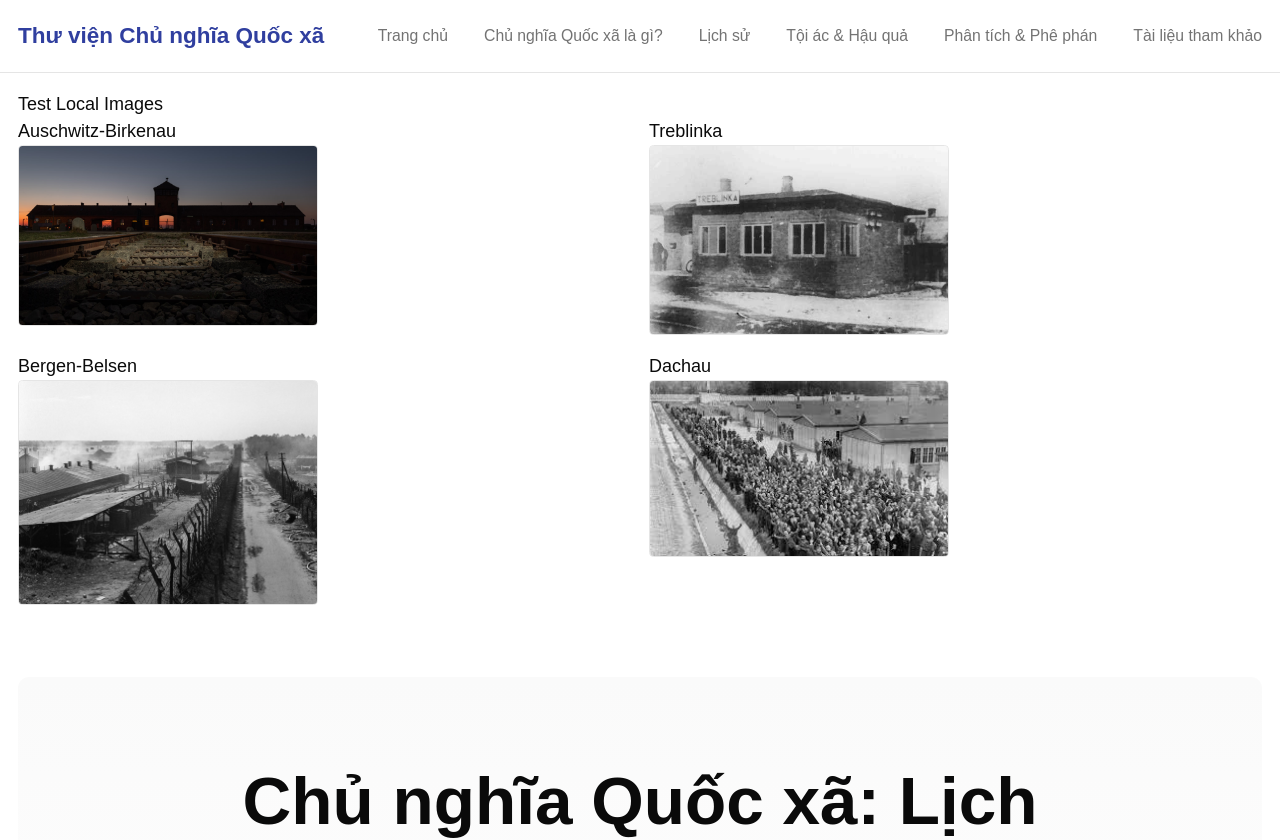
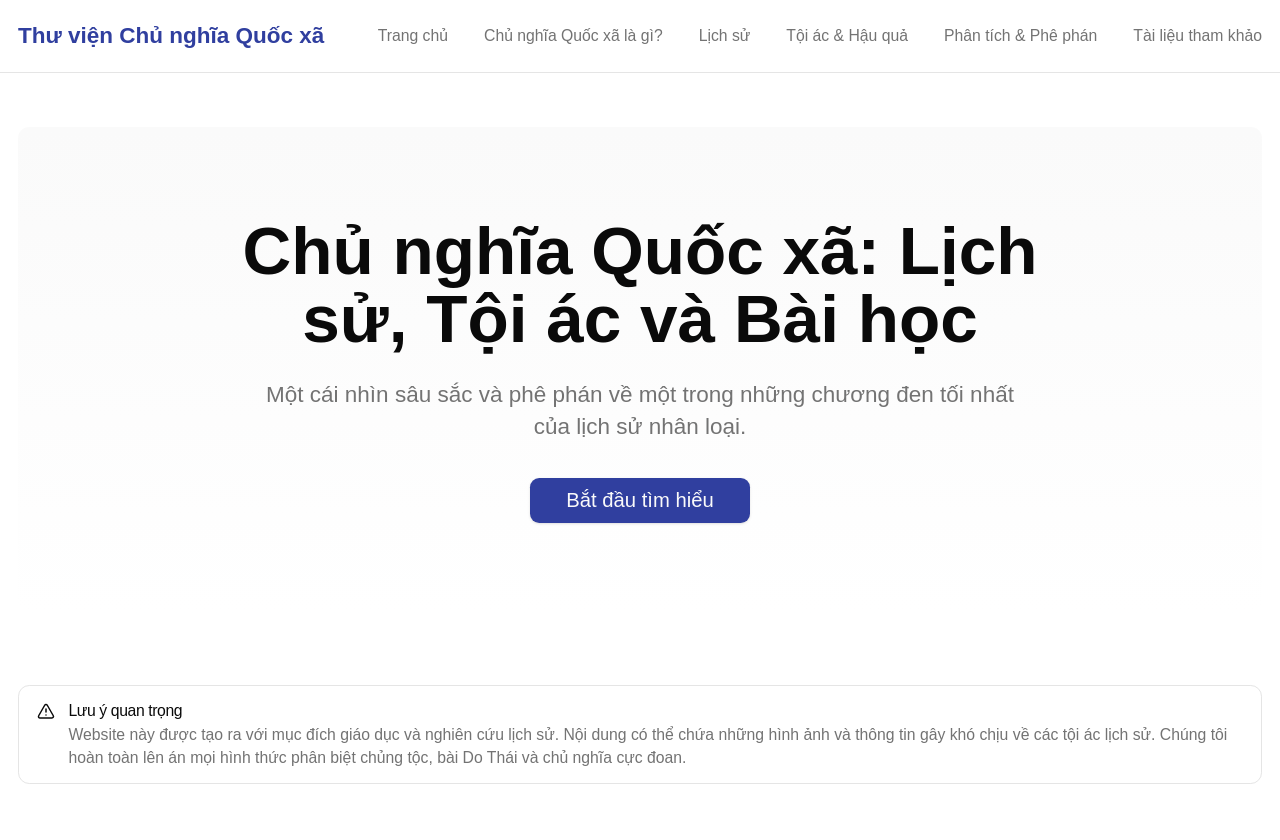
Before and after one commit to Pinlo754/Nazism, a Next.js app: page / in a window 1280 px wide. Shown: the top 840 px of the page. Built offline with nearby package versions, Linux system fonts and the light colour scheme.

Commit message:
Merge branch hien and update page Atrocities

```diff
--- a/package.json
+++ b/package.json
@@ -9,6 +9,7 @@
     "lint": "eslint"
   },
   "dependencies": {
+    "@radix-ui/react-avatar": "^1.1.10",
     "@radix-ui/react-dialog": "^1.1.15",
     "@radix-ui/react-slot": "^1.2.3",
     "@tanstack/react-query": "^5.90.2",
--- a/src/app/page.tsx
+++ b/src/app/page.tsx
@@ -1,10 +1,8 @@
 import HomePageView from "@/views/HomeView";
-import ImageTest from "@/components/image-test";
 
 export default function Home() {
   return (
     <div>
-      <ImageTest />
       <HomePageView/>
     </div>
   );
--- a/src/components/image-test.tsx
+++ /dev/null
@@ -1,51 +0,0 @@
-import Image from "next/image"
-
-export default function ImageTest() {
-  return (
-    <div className="p-4">
-      <h2>Test Local Images</h2>
-      <div className="grid grid-cols-2 gap-4">
-        <div>
-          <h3>Auschwitz-Birkenau</h3>
-          <Image
-            src="/assets/camps/Auschwitz-Birkenau.png"
-            alt="Auschwitz-Birkenau"
-            width={300}
-            height={200}
-            className="border rounded"
-          />
-        </div>
-        <div>
-          <h3>Treblinka</h3>
-          <Image
-            src="/assets/camps/Treblinka.png"
-            alt="Treblinka"
-            width={300}
-            height={200}
-            className="border rounded"
-          />
-        </div>
-        <div>
-          <h3>Bergen-Belsen</h3>
-          <Image
-            src="/assets/camps/Bergen-Belsen.jpg"
-            alt="Bergen-Belsen"
-            width={300}
-            height={200}
-            className="border rounded"
-          />
-        </div>
-        <div>
-          <h3>Dachau</h3>
-          <Image
-            src="/assets/camps/Dachau.jpg"
-            alt="Dachau"
-            width={300}
-            height={200}
-            className="border rounded"
-          />
-        </div>
-      </div>
-    </div>
-  )
-}
--- /dev/null
+++ b/src/components/survivor-avatar.tsx
@@ -0,0 +1,28 @@
+"use client"
+
+import { Avatar, AvatarFallback, AvatarImage } from "@/components/ui/avatar"
+import { User } from "lucide-react"
+
+interface SurvivorAvatarProps {
+  name: string
+  src?: string
+  className?: string
+}
+
+export default function SurvivorAvatar({ name, src, className = "w-20 h-20" }: SurvivorAvatarProps) {
+  const initials = name
+    .split(" ")
+    .map(word => word[0])
+    .join("")
+    .toUpperCase()
+    .slice(0, 2)
+
+  return (
+    <Avatar className={className}>
+      <AvatarImage src={src} alt={name} />
+      <AvatarFallback className="bg-slate-700 text-white">
+        {src ? initials : <User className="h-8 w-8" />}
+      </AvatarFallback>
+    </Avatar>
+  )
+}
--- a/src/views/AtrocitiesView/index.tsx
+++ b/src/views/AtrocitiesView/index.tsx
@@ -5,9 +5,10 @@ import Image from "next/image"
 import { Card, CardContent, CardDescription, CardHeader, CardTitle } from "@/components/ui/card"
 import { Alert, AlertDescription, AlertTitle } from "@/components/ui/alert"
 import { useStatistics } from "@/lib/data-fetcher"
-import { AlertTriangle, MapPin, Camera } from "lucide-react"
+import { AlertTriangle, MapPin, Camera, Quote, User } from "lucide-react"
 import InteractiveCampsMap from "@/components/interactive-camps-map"
 import HolocaustGallery from "@/components/holocaust-gallery"
+import SurvivorAvatar from "@/components/survivor-avatar"
 
 const fadeUp = {
   hidden: { opacity: 0, y: 30 },
@@ -164,7 +165,7 @@ export default function AtrocitiesPageView() {
                 variants={fadeUp}
                 transition={{ delay: i * 0.2 }}
               >
-              <Card>
+                <Card className="shadow-md hover:shadow-lg transition-shadow duration-300 border-slate-200">
                   <CardHeader>
                     <CardTitle className="text-lg">{g.title}</CardTitle>
                   </CardHeader>
@@ -192,6 +193,140 @@ export default function AtrocitiesPageView() {
           <MapPin className="h-6 w-6" /> Bản đồ các trại tập trung chính
         </h2>
         <InteractiveCampsMap />
+      </motion.section>
+
+      {/* Survivor Testimonies */}
+      <motion.section
+        initial="hidden"
+        whileInView="show"
+        viewport={{ once: true }}
+        variants={fadeUp}
+        transition={{ duration: 0.8 }}
+      >
+        <h2 className="text-2xl font-semibold mb-8 flex items-center gap-2">
+          <Quote className="h-6 w-6" /> Lời chứng của những người sống sót
+        </h2>
+
+        <div className="grid md:grid-cols-2 gap-8">
+          {/* Elie Wiesel */}
+          <Card className="border-slate-200 shadow-lg hover:shadow-xl transition-shadow">
+            <CardHeader className="flex flex-row items-start gap-4">
+              <SurvivorAvatar
+                name="Elie Wiesel"
+                src="https://www.neh.gov/sites/default/files/styles/featured_image_page/public/2020-01/wiesel.jpg?h=cb04071e&itok=wzRKC05I"
+              />
+              <div className="flex-1">
+                <CardTitle className="text-lg text-slate-900">Elie Wiesel</CardTitle>
+                <CardDescription className="text-slate-600">
+                  Sống sót từ Auschwitz và Buchenwald
+                </CardDescription>
+              </div>
+            </CardHeader>
+            <CardContent>
+              <blockquote className="text-slate-700 italic mb-4 border-l-4 border-blue-500 pl-4 bg-blue-50 py-3 rounded-r">
+                &ldquo;Đối nghịch với quên lãng không phải là ký ức mà là công lý. Chúng ta phải nói lên sự thật,
+                không chỉ để tôn vinh người chết, mà còn để cảnh báo người sống.&rdquo;
+              </blockquote>
+              <p className="text-sm text-slate-500">
+                <strong>Nguồn:</strong> &ldquo;Night&rdquo; (1958) - Tác phẩm tự truyện về trải nghiệm trong Holocaust
+              </p>
+            </CardContent>
+          </Card>
+
+          {/* Primo Levi */}
+          <Card className="border-slate-200 shadow-lg hover:shadow-xl transition-shadow">
+            <CardHeader className="flex flex-row items-start gap-4">
+              <SurvivorAvatar
+                name="Primo Levi"
+                src="https://www.repstatic.it/content/localirep/img/rep/2018/05/28/204229020-e51f053e-dd1e-4a81-b60a-a39856ad3789.jpg"
+              />
+              <div className="flex-1">
+                <CardTitle className="text-lg text-slate-900">Primo Levi</CardTitle>
+                <CardDescription className="text-slate-600">
+                  Nhà hóa học Italy, sống sót từ Auschwitz
+                </CardDescription>
+              </div>
+            </CardHeader>
+            <CardContent>
+              <blockquote className="text-slate-700 italic mb-4 border-l-4 border-blue-500 pl-4 bg-blue-50 py-3 rounded-r">
+                &ldquo;Những người không nhớ quá khứ bị lên án phải lặp lại nó. Chúng ta có nghĩa vụ
+                phải nhớ; chúng ta không có quyền quên.&rdquo;
+              </blockquote>
+              <p className="text-sm text-slate-500">
+                <strong>Nguồn:</strong> &ldquo;If This Is a Man&rdquo; (1947) - Hồi ký về cuộc sống tại Auschwitz
+              </p>
+            </CardContent>
+          </Card>
+
+          {/* Viktor Frankl */}
+          <Card className="border-slate-200 shadow-lg hover:shadow-xl transition-shadow">
+            <CardHeader className="flex flex-row items-start gap-4">
+              <SurvivorAvatar
+                name="Viktor Frankl"
+                src="https://historiahoy.com.ar/wp-content/uploads/2019/09/0000038890.jpg"
+              />
+              <div className="flex-1">
+                <CardTitle className="text-lg text-slate-900">Viktor Frankl</CardTitle>
+                <CardDescription className="text-slate-600">
+                  Nhà tâm lý học, sống sót từ 4 trại tập trung
+                </CardDescription>
+              </div>
+            </CardHeader>
+            <CardContent>
+              <blockquote className="text-slate-700 italic mb-4 border-l-4 border-blue-500 pl-4 bg-blue-50 py-3 rounded-r">
+                &ldquo;Mọi thứ có thể bị tước đoạt từ con người trừ một điều: tự do cuối cùng của con người
+                - khả năng chọn thái độ của mình trong bất kỳ hoàn cảnh nào.&rdquo;
+              </blockquote>
+              <p className="text-sm text-slate-500">
+                <strong>Nguồn:</strong> &ldquo;Man&apos;s Search for Meaning&rdquo; (1946) - Triết lý sống qua Holocaust
+              </p>
+            </CardContent>
+          </Card>
+
+          {/* Simone Veil */}
+          <Card className="border-slate-200 shadow-lg hover:shadow-xl transition-shadow">
+            <CardHeader className="flex flex-row items-start gap-4">
+              <SurvivorAvatar
+                name="Simone Veil"
+                src="https://www.polka.paris/docs/Le_store/Collections/Simone_Veil/GRK7042757.jpg"
+              />
+              <div className="flex-1">
+                <CardTitle className="text-lg text-slate-900">Simone Veil</CardTitle>
+                <CardDescription className="text-slate-600">
+                  Chính trị gia Pháp, sống sót từ Auschwitz-Birkenau
+                </CardDescription>
+              </div>
+            </CardHeader>
+            <CardContent>
+              <blockquote className="text-slate-700 italic mb-4 border-l-4 border-blue-500 pl-4 bg-blue-50 py-3 rounded-r">
+                &ldquo;Holocaust không phải chỉ là bi kịch của người Do Thái, mà là bi kịch của toàn nhân loại.
+                Điều quan trọng là phải truyền đạt ký ức này cho thế hệ tương lai.&rdquo;
+              </blockquote>
+              <p className="text-sm text-slate-500">
+                <strong>Nguồn:</strong> Phát biểu tại Nghị viện Châu Âu (2005) về giáo dục Holocaust
+              </p>
+            </CardContent>
+          </Card>
+        </div>
+
+        {/* Call to Action */}
+        <motion.div
+          initial="hidden"
+          whileInView="show"
+          viewport={{ once: true }}
+          variants={fadeIn}
+          transition={{ duration: 0.8, delay: 0.3 }}
+          className="mt-8 text-center"
+        >
+          <Alert className="bg-blue-50 border-blue-200">
+            <User className="h-4 w-4 text-blue-600" />
+            <AlertTitle className="text-blue-800">Bảo tồn ký ức</AlertTitle>
+            <AlertDescription className="text-blue-700">
+              Những lời chứng này nhắc nhở chúng ta về tầm quan trọng của việc ghi nhớ lịch sử
+              để không bao giờ để bi kịch tương tự tái diễn.
+            </AlertDescription>
+          </Alert>
+        </motion.div>
       </motion.section>
 
       {/* Historical Gallery */}
```
Also changed, not shown: src/components/ui/card.tsx (line endings or trailing spaces), 1 other file (tests, documents, lock files or other folders). Lines whose indentation alone changed are shown as unchanged.
